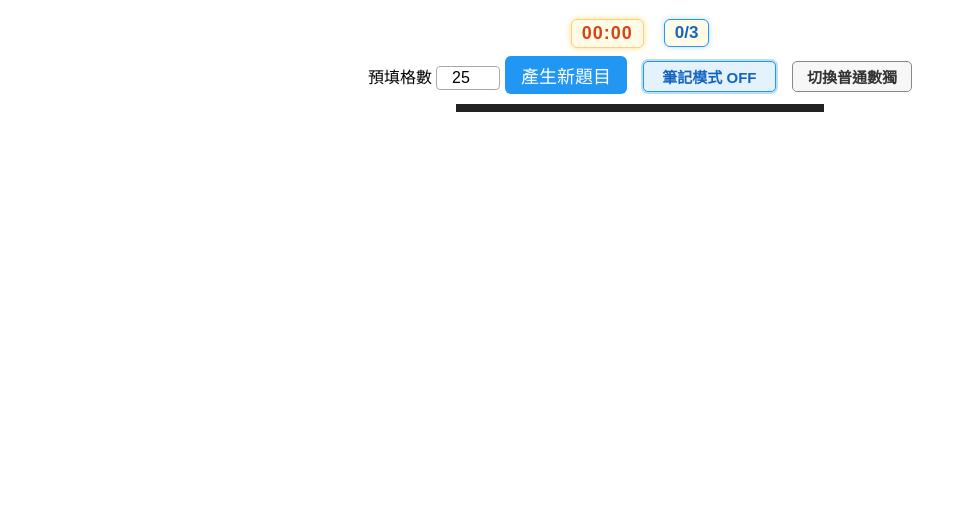
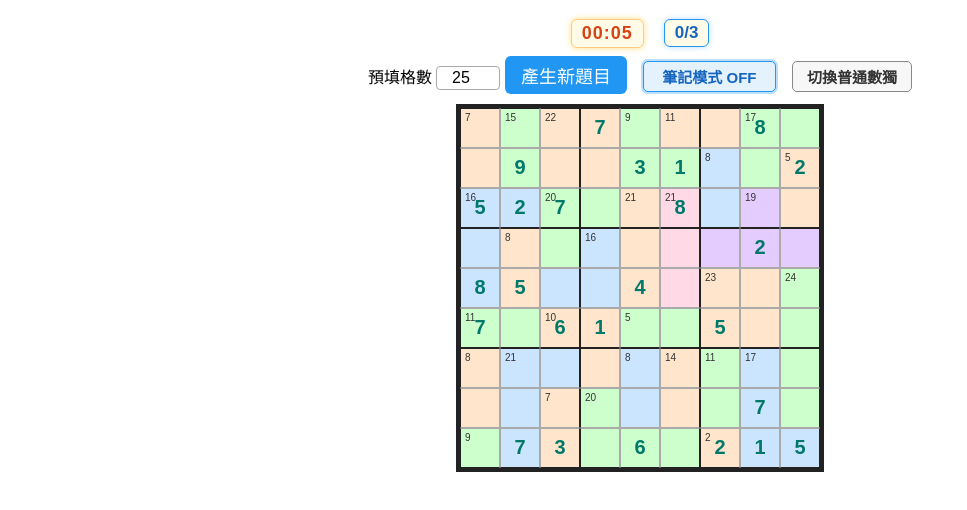
Before and after one commit to zkxw/KS-V15, a plain HTML site: page index.html in a window 1280 px wide. Shown: the part 70-580 px from the top of the page, without its empty margins (0-967 px from the left). Drawn offline with Linux system fonts and the light colour scheme.

Commit message:
Update index.html

```diff
--- a/index.html
+++ b/index.html
@@ -404,7 +404,7 @@ function safeLoadFromStorage() {
 function saveToStorage() {
   const data = {
     answerGrid,
-    s,
+    cages,
     preFills,
     cellValues,
     preFillMap,
@@ -448,9 +448,9 @@ function generateSudoku() {
   fill();
   return grid;
 }
-function generates(grid) {
+function generateCages(grid) {
   const marked = Array.from({length:9},()=>Array(9).fill(false));
-  const s = [];
+  const cages = [];
   const directions = [[0,1],[1,0],[0,-1],[-1,0]];
   while(true){
     let found=false;
@@ -459,11 +459,11 @@ function generates(grid) {
         if(!marked[r][c]) {
           found=true;
           let size = Math.floor(Math.random()*3)+2;
-          const Cells=[[r,c]];
+          const cageCells=[[r,c]];
           marked[r][c]=true;
           for(let k=1;k<size;k++){
             let candidates=[];
-            for(const [cr,cc] of Cells){
+            for(const [cr,cc] of cageCells){
               for(const [dr,dc] of directions){
                 let nr=cr+dr,nc=cc+dc;
                 if(nr>=0&&nr<9&&nc>=0&&nc<9&&!marked[nr][nc]){
@@ -473,48 +473,48 @@ function generates(grid) {
             }
             if(candidates.length){
               const [nr,nc]=candidates[Math.floor(Math.random()*candidates.length)];
-              Cells.push([nr,nc]);
+              cageCells.push([nr,nc]);
               marked[nr][nc]=true;
             }
           }
-          let sum = Cells.reduce((a,[r,c])=>a+grid[r][c],0);
-          s.push({sum:sum,cells:Cells});
+          let sum = cageCells.reduce((a,[r,c])=>a+grid[r][c],0);
+          cages.push({sum:sum,cells:cageCells});
         }
     if(!found) break;
   }
-  return s;
+  return cages;
 }
-function assignColors(s) {
-  function getIdMap(s) {
+function assignCageColors(cages) {
+  function getCageIdMap(cages) {
     const map = Array.from({length:9},()=>Array(9).fill(-1));
-    s.forEach((, idx) => .cells.forEach(([r,c]) => map[r][c]=idx));
+    cages.forEach((cage, idx) => cage.cells.forEach(([r,c]) => map[r][c]=idx));
     return map;
   }
-  const map = getIdMap(s);
-  const Adj = s.map(()=>new Set());
-  s.forEach((, idx) => {
-    .cells.forEach(([r,c]) => {
+  const map = getCageIdMap(cages);
+  const cageAdj = cages.map(()=>new Set());
+  cages.forEach((cage, idx) => {
+    cage.cells.forEach(([r,c]) => {
       [[0,1],[1,0],[0,-1],[-1,0]].forEach(([dr,dc])=>{
         let nr=r+dr,nc=c+dc;
         if(nr>=0&&nr<9&&nc>=0&&nc<9){
           let nId = map[nr][nc];
-          if(nId!==idx && nId!==-1) Adj[idx].add(nId);
+          if(nId!==idx && nId!==-1) cageAdj[idx].add(nId);
         }
       });
     });
   });
-  const ColorIdx = [];
-  for(let i=0;i<s.length;i++){
+  const cageColorIdx = [];
+  for(let i=0;i<cages.length;i++){
     let used = new Set();
-    for(const adj of Adj[i]) {
-      if(typeof ColorIdx[adj]==="number") used.add(ColorIdx[adj]);
+    for(const adj of cageAdj[i]) {
+      if(typeof cageColorIdx[adj]==="number") used.add(cageColorIdx[adj]);
     }
     let pick = 0;
     while(used.has(pick)) pick++;
-    ColorIdx[i]=pick % Colors.length;
+    cageColorIdx[i]=pick % cageColors.length;
   }
-  s.forEach((, idx) => .color = Colors[ColorIdx[idx]]);
-  return s;
+  cages.forEach((cage, idx) => cage.color = cageColors[cageColorIdx[idx]]);
+  return cages;
 }
 function getPreFilled(grid, num) {
   const all = [];
@@ -525,19 +525,19 @@ function getPreFilled(grid, num) {
   }
   return all.slice(0,num).map(([r,c])=>({r,c,value:grid[r][c]}));
 }
-function getId(r,c) {
+function getCageId(r,c) {
   if (normalMode) return -1;
-  for(let i=0;i<s.length;i++)
-    if(s[i].cells.some(([rr,cc])=>rr===r&&cc===c)) return i;
+  for(let i=0;i<cages.length;i++)
+    if(cages[i].cells.some(([rr,cc])=>rr===r&&cc===c)) return i;
   return -1;
 }
-function getInnerBorders(r, c, ) {
+function getCageInnerBorders(r, c, cage) {
   if (normalMode) return {};
   let borders = {};
-  if(!.cells.some(([rr,cc])=>rr===r-1&&cc===c)) borders.top=true;
-  if(!.cells.some(([rr,cc])=>rr===r+1&&cc===c)) borders.bottom=true;
-  if(!.cells.some(([rr,cc])=>rr===r&&cc===c-1)) borders.left=true;
-  if(!.cells.some(([rr,cc])=>rr===r&&cc===c+1)) borders.right=true;
+  if(!cage.cells.some(([rr,cc])=>rr===r-1&&cc===c)) borders.top=true;
+  if(!cage.cells.some(([rr,cc])=>rr===r+1&&cc===c)) borders.bottom=true;
+  if(!cage.cells.some(([rr,cc])=>rr===r&&cc===c-1)) borders.left=true;
+  if(!cage.cells.some(([rr,cc])=>rr===r&&cc===c+1)) borders.right=true;
   return borders;
 }
 function getBoxBorders(r, c) {
@@ -616,7 +616,7 @@ function getFilledNumberCounts() {
 function newPuzzle(preFillNum) {
   PRE_FILL_NUM = preFillNum;
   answerGrid = generateSudoku();
-  s = assignColors(generates(answerGrid));
+  cages = assignCageColors(generateCages(answerGrid));
   preFills = getPreFilled(answerGrid, PRE_FILL_NUM);
   cellValues = Array.from({length:9},()=>Array(9).fill(''));
   preFillMap = Array.from({length:9},()=>Array(9).fill(false));
@@ -649,7 +649,7 @@ function renderBoard() {
       if(boxBorders.bottom) cell.style.borderBottom = '1.5px solid #222';
       if(boxBorders.left) cell.style.borderLeft = '1.5px solid #222';
       if(boxBorders.right) cell.style.borderRight = '1.5px solid #222';
-      let Id = getId(r, c);
+      let cageId = getCageId(r, c);
       if(cageId!==-1 && !normalMode) cell.style.background = cages[cageId].color;
       if(selectedCell && selectedCell[0]===r && selectedCell[1]===c)
         cell.classList.add('selected');
```
